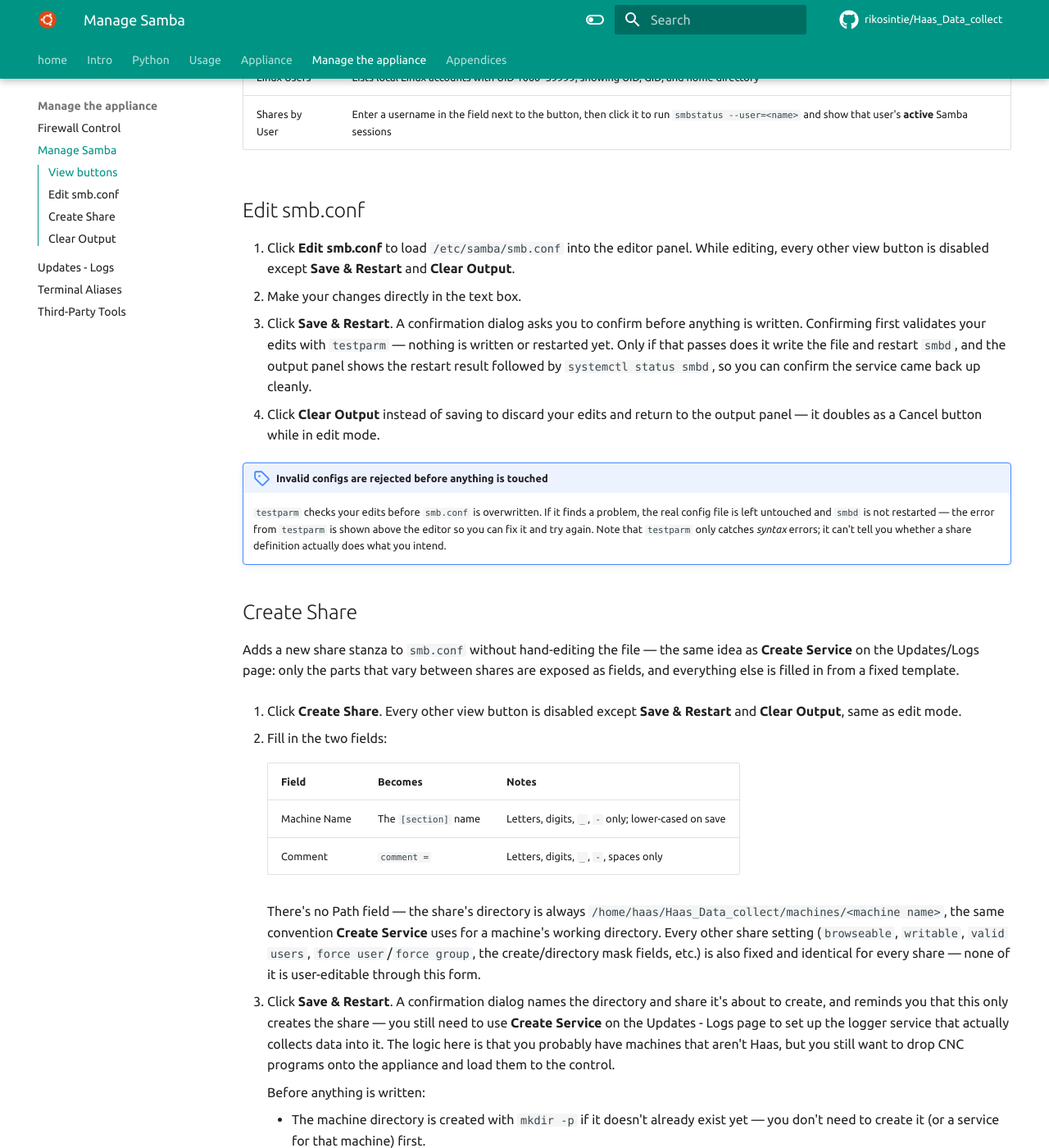
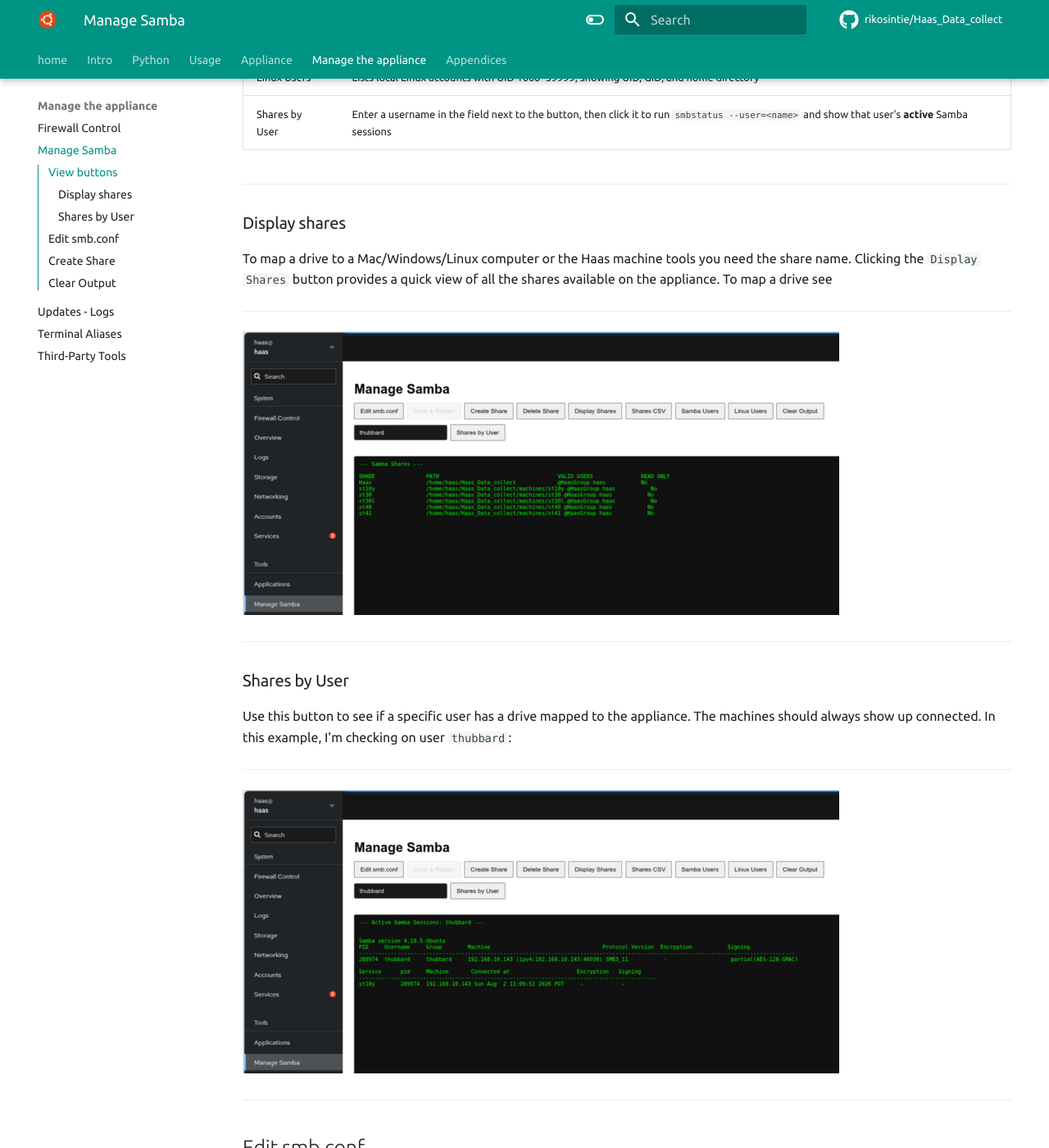
Before and after one commit to rikosintie/Haas_Data_collect, an MkDocs documentation site: the page built from docs/manage_the_appliance/samba.md, in a window 1280 px wide and 1400 px high, scrolled down 773 px. Shown: the whole window at 82% size. Built offline with MkDocs 1.6.1 and Material for MkDocs 9.7.7, drawn with Linux system fonts in a browser that asks for light colours; some web fonts are replaced; comment, search, counter and statistics services are not loaded.

Commit message:
Git Title: samba.md: added images

```diff
--- a/docs/manage_the_appliance/samba.md
+++ b/docs/manage_the_appliance/samba.md
@@ -25,6 +25,32 @@
 | Samba Users | Lists every account in the Samba password database (`pdbedit -L`) |
 | Linux Users | Lists local Linux accounts with UID 1000–59999, showing UID, GID, and home directory |
 | Shares by User | Enter a username in the field next to the button, then click it to run `smbstatus --user=<name>` and show that user's **active** Samba sessions |
+
+----------------------------------------------------------------
+
+### Display shares
+
+To map a drive to a Mac/Windows/Linux computer or the Haas machine tools you need the share name. Clicking the `Display Shares` button provides a quick view of all the shares available on the appliance. To map a drive see
+
+----------------------------------------------------------------
+
+![screenshot](./img/display-shares.resized.png)
+
+----------------------------------------------------------------
+
+### Shares by User
+
+Use this button to see if a specific user has a drive mapped to the appliance. The machines should always show up connected. In this example, I'm checking on user `thubbard`:
+
+----------------------------------------------------------------
+
+![screenshot](./img/share-user.resized.png)
+
+----------------------------------------------------------------
+
+
+
+
 
 ## Edit smb.conf
 
```
